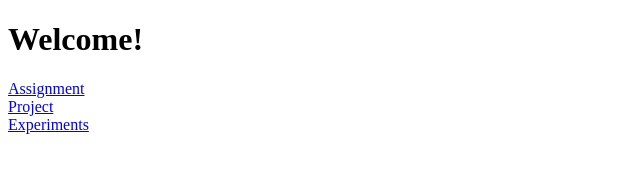
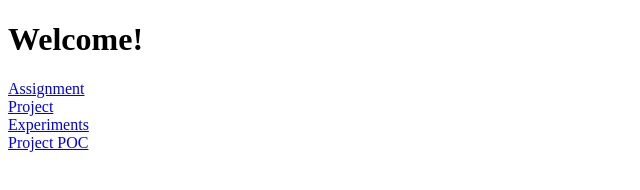
Before and after one commit to prinahar/WebDevSpring2016, a website: page public/index.html in a window 1280 px wide. Shown: the full height of the page, 0-640 px from the left. Drawn offline with Linux system fonts and the light colour scheme.

Commit message:
Adding Project POC on index page

```diff
--- a/public/index.html
+++ b/public/index.html
@@ -15,5 +15,8 @@
 <div>
     <a href="experiments/angularjs/movieAdmin/index.html">Experiments</a>
 </div>
+<div>
+    <a href="project/client/index.html">Project POC</a>
+</div>
 </body>
 </html>
```
